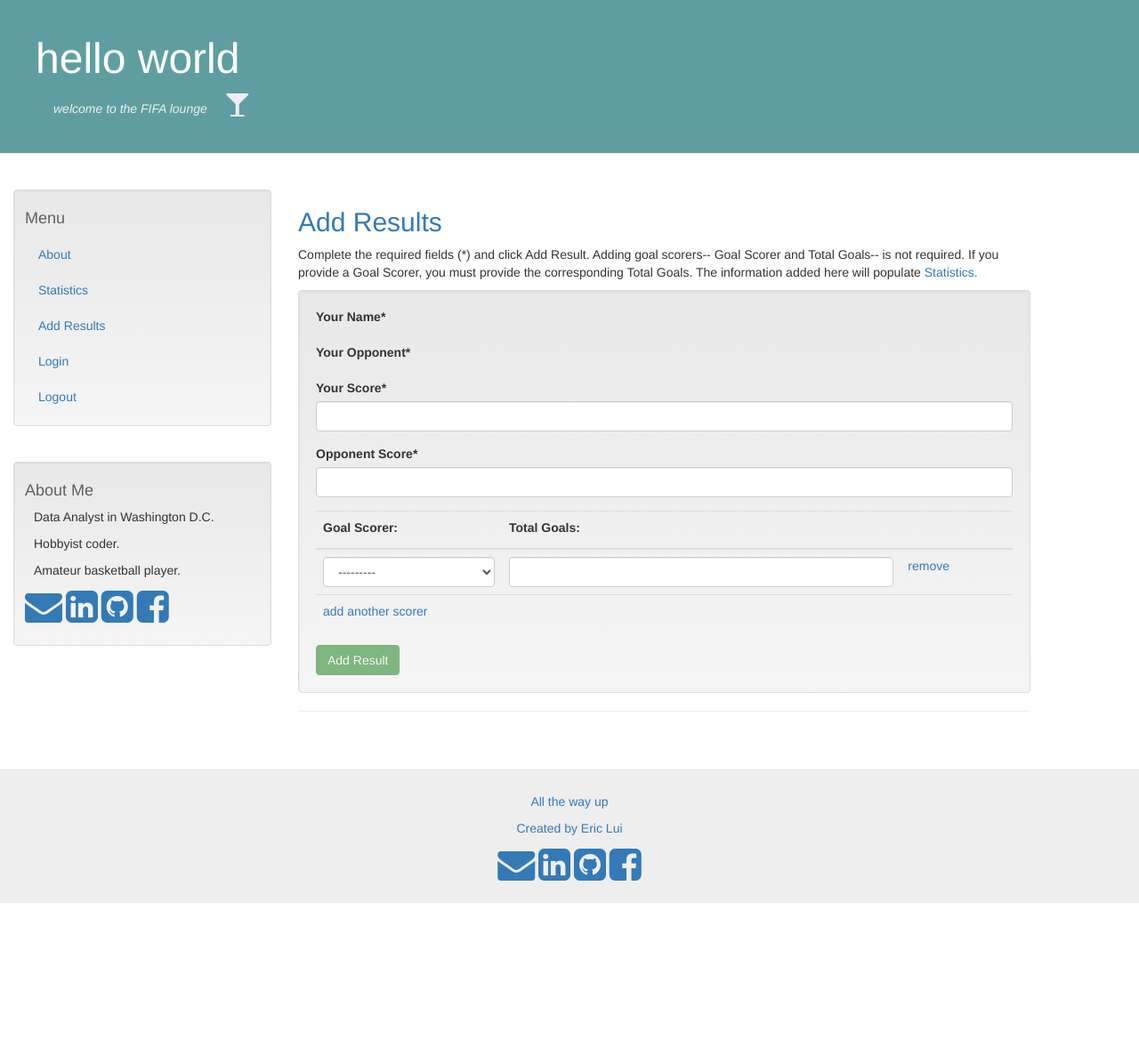
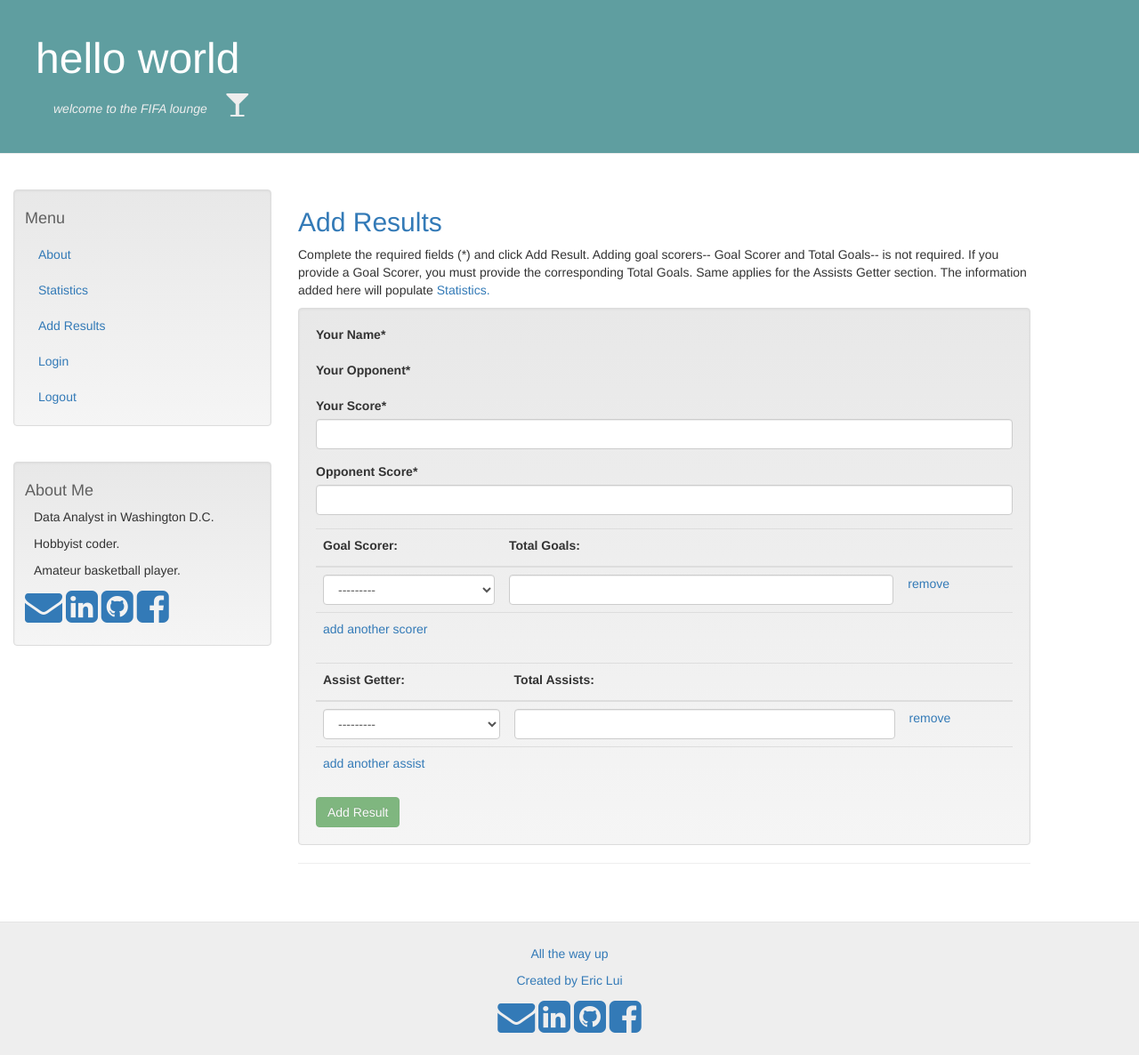
Before and after one commit to elui224/my-first-blog, a Django app: page /add_results/ in a window 1280 px wide. Shown: the whole page at 89% size. Before the commit the page ends 1015 px from the top, so only its background shows below. Run offline with Django 3.2, Linux system fonts and the light colour scheme; data that the repository does not hold is empty; some libraries are stand-ins or nearby versions.

Commit message:
adding assists model to account for assists stats

```diff
--- a/blog/forms.py
+++ b/blog/forms.py
@@ -2,7 +2,7 @@ from django import forms
 from django.core.exceptions import ValidationError
 from django.forms import inlineformset_factory, BaseInlineFormSet
 from django.utils.safestring import mark_safe
-from .models import Post, Game, Player, Goal, Season
+from .models import Post, Game, Player, Goal, Season, Assist
 
 from crispy_forms.helper import FormHelper
 
@@ -63,6 +63,16 @@ class GoalForm(forms.ModelForm):
 		}
 
 
+class AssistForm(forms.ModelForm):
+
+	class Meta:
+		model = Assist
+		fields = ["player_name","num_assists"]
+		labels = {
+			'player_name': 'Assist Getter',
+			'num_assists': 'Total Assists',
+		}
+
 
 class BaseGoalFormSet(BaseInlineFormSet):
 
@@ -87,3 +97,27 @@ class BaseGoalFormSet(BaseInlineFormSet):
 
 		except AttributeError:
 			pass
+
+class BaseAssistFormSet(BaseInlineFormSet):
+
+	def clean(self, *args, **kwargs):
+		try:
+			super(BaseAssistFormSet, self).clean()
+			if any(self.errors):
+				return
+
+			player_names = []
+			num_assist = [] # need to validate sum of goal scorers is equal to goals of home + away teams.
+			#Parent's form instance gets preserved before clean method gets called, so should be available
+
+			for form in self.forms:
+				if form.cleaned_data:
+					player_name = form.cleaned_data['player_name']
+
+					if player_name:
+						if player_name in player_names:
+							raise forms.ValidationError('Assist getters must be unique.')
+						player_names.append(player_name)
+
+		except AttributeError:
+			pass
--- a/blog/models.py
+++ b/blog/models.py
@@ -468,3 +468,46 @@ class Goal(models.Model):
 
 
 		return goal_against_rows
+
+class Assist(models.Model):
+	player_name = models.ForeignKey(Player, on_delete = models.CASCADE)
+	game 		= models.ForeignKey(Game, default = get_default_game_number, on_delete = models.CASCADE)
+	num_assists 	= models.PositiveIntegerField(null = True)
+
+	def __str__(self):
+		return '{} {}'.format("Assist",self.game)
+
+
+	# def get_goal_against_data():
+
+	# 	query_player = '''
+	# 		SELECT id, mgr, player, blog_team.manager_name opponent_scored_on, sum(num_goals) tot_goals FROM (
+	# 			SELECT blog_player.player_name player, blog_team.manager_name mgr, blog_goal.num_goals, case
+	# 				when blog_player.team_id = blog_game.opponent_first_name_id then blog_game.your_first_name_id
+	# 				when blog_player.team_id = blog_game.your_first_name_id then blog_game.opponent_first_name_id end opponent
+	# 			FROM blog_player
+	# 			INNER JOIN
+	# 			blog_team ON blog_player.team_id = blog_team.id
+	# 			INNER JOIN
+	# 			blog_goal ON blog_player.id = blog_goal.player_name_id
+	# 			INNER JOIN
+	# 			blog_game ON blog_game.id = blog_goal.game_id
+	# 			where player_team_rec_status = 'A'
+	# 			) data1
+	# 		INNER JOIN
+	# 		blog_team ON data1.opponent = blog_team.id
+	# 		WHERE opponent is not null
+	# 		GROUP BY id, mgr, player, opponent_scored_on
+	# 		ORDER BY player, mgr, tot_goals
+	# 	'''
+
+	# 	goal_against_data = Player.objects.raw(query_player)
+
+	# 	goal_against_rows = []
+
+	# 	for row in goal_against_data:
+	# 		r = ({"id":row.id, "manager": row.mgr, "player": row.player, "mgr": row.opponent_scored_on, "goals": row.tot_goals})
+	# 		goal_against_rows.append(r)
+
+
+	# 	return goal_against_rows
--- a/blog/templates/blog/add_results.html
+++ b/blog/templates/blog/add_results.html
@@ -10,7 +10,7 @@
 
 <div>
 	<h2><a>{% block title %}Add Results{% endblock %}</a></h2>
-		<p>Complete the required fields (*) and click Add Result. Adding goal scorers-- Goal Scorer and Total Goals-- is not required. If you provide a Goal Scorer, you must provide the corresponding Total Goals. The information added here will populate <a href="{% url 'statistics' %}">Statistics.</a></p>
+		<p>Complete the required fields (*) and click Add Result. Adding goal scorers-- Goal Scorer and Total Goals-- is not required. If you provide a Goal Scorer, you must provide the corresponding Total Goals. Same applies for the Assists Getter section. The information added here will populate <a href="{% url 'statistics' %}">Statistics.</a></p>
 </div>
 
 <div class = "well">
@@ -63,6 +63,50 @@
 			{% endfor %}
 
 		</table>
+
+		<table id='goal_set' class="table">
+
+			{{ formset_assists.management_form }}
+
+			{% for assist_form in formset_assists %}
+
+		        {% if forloop.first %}
+		        <thead>
+			        <tr>
+			            {% for field in assist_form.visible_fields %}
+			            	<th>{{ field.label_tag }}</th>
+			            {% endfor %}
+			        </tr>
+		        </thead>
+		        {% endif %}
+
+			    <tbody>
+				    <tr class='rowset_row_assist'>
+
+			            {% for field in assist_form.visible_fields %}
+
+			                <td>
+			                	{% if forloop.first %}
+
+			                		{%  for hidden in assist_form.hidden_fields %}{{ hidden }}{% endfor %}
+			                		{% if assist_form.instance.pk %}{{ assist_form.DELETE }}{% endif %}
+
+			                	{% endif %}
+
+			                	<!-- {{ field|as_crispy_field}}  -->
+			                	{{ field }}{% if field.errors %} <span class = 'text-danger small'><strong>{{ field.errors|escape }}<strong> </span>{% endif %}
+
+			                </td>
+
+			            {% endfor %}
+
+			        </tr>
+				</tbody>
+
+			{% endfor %}
+
+		</table>
+
 	{% if user.is_authenticated %}
 	<input type="submit" class="btn btn-success" value="Add Result" />
 	{% else %}
@@ -114,6 +158,12 @@
 	        deleteText: 'remove',
 	        prefix: 'goal_set' //Must prefix for inline formsets.
 	    });
+
+	    $('.rowset_row_assist').formset({
+	        addText: 'add another assist',
+	        deleteText: 'remove',
+	        prefix: 'assist_set' //Must prefix for inline formsets.
+	    });
 	</script>
 
 
--- a/blog/views.py
+++ b/blog/views.py
@@ -11,8 +11,8 @@ from django.utils import timezone
 from django.urls import reverse_lazy
 from django.core.urlresolvers import reverse
 from django.views.generic import DetailView, TemplateView, CreateView, ListView, DeleteView, UpdateView
-from .forms import PostForm, GameForm, GoalForm, BaseGoalFormSet
-from .models import Post, Game, Team, Goal, Player
+from .forms import PostForm, GameForm, GoalForm, AssistForm, BaseGoalFormSet, BaseAssistFormSet
+from .models import Post, Game, Team, Goal, Player, Assist
 
 
 from rest_framework.views import APIView
@@ -116,6 +116,8 @@ def add_results(request):
     game = Game.objects.all().order_by('-timestamp')[:num_games_display]
     GoalFormSet = inlineformset_factory(Game, Goal, form= GoalForm, formset=BaseGoalFormSet, max_num= 10, extra= 1, can_delete = True)
     formset = GoalFormSet()
+    AssistFormSet = inlineformset_factory(Game, Assist, form= AssistForm, formset=BaseAssistFormSet, max_num= 10, extra= 1, can_delete = True)
+    formset_assists = AssistFormSet()
 
     if request.method == "POST":
         form = GameForm(request.POST or None)
@@ -123,12 +125,15 @@ def add_results(request):
         if form.is_valid():
             result = form.save(commit=False)
             formset = GoalFormSet(request.POST or None, instance=result)
+            formset_assists = AssistFormSet(request.POST or None, instance=result)
 
             if all([gs.is_valid() for gs in formset]): #ensures all objects of formset is valid, if there are multiple objects.
-                result.save()
-                formset.save()
-                messages.success(request, 'Results Added!')
-                return redirect('add_results')
+                if all([gs_assist.is_valid() for gs_assist in formset_assists]):
+                    result.save()
+                    formset.save()
+                    formset_assists.save()
+                    messages.success(request, 'Results Added!')
+                    return redirect('add_results')
             else:
                 messages.warning(request, 'There are errors.')
     else:
@@ -138,7 +143,8 @@ def add_results(request):
         'num_games_display': num_games_display,
         'form': form,
         'game': game,
-        'formset': formset
+        'formset': formset,
+        'formset_assists': formset_assists,
     }
 
     return render(request, 'blog/add_results.html', context)
@@ -149,6 +155,8 @@ def edit_results(request, pk):
     game = get_object_or_404(Game, pk=pk)
     GoalFormSet = inlineformset_factory(Game, Goal, form= GoalForm, formset=BaseGoalFormSet, max_num= 10, extra= 1, can_delete = True)
     formset = GoalFormSet(instance=game)
+    AssistFormSet = inlineformset_factory(Game, Assist, form= AssistForm, formset=BaseAssistFormSet, max_num= 10, extra= 1, can_delete = True)
+    formset_assists = AssistFormSet(instance=game)
 
     if request.method == "POST":
         form = GameForm(request.POST or None, request.FILES, instance=game)
@@ -157,12 +165,15 @@ def edit_results(request, pk):
         if form.is_valid():
             result = form.save(commit=False)
             formset = GoalFormSet(request.POST or None, request.FILES, instance=game)
+            formset_assists = AssistFormSet(request.POST or None, instance=result)
 
-            if all([gs.is_valid() for gs in formset]):
-                result.save()
-                formset.save()
-                messages.success(request, 'Result Updated!')
-                return redirect('/add_results/')
+            if all([gs.is_valid() for gs in formset]): #ensures all objects of formset is valid, if there are multiple objects.
+                if all([gs_assist.is_valid() for gs_assist in formset_assists]):
+                    result.save()
+                    formset.save()
+                    formset_assists.save()
+                    messages.success(request, 'Results Updated!')
+                    return redirect('/add_results/')
             else:
                 messages.warning(request, 'There are errors.')
 
@@ -173,6 +184,7 @@ def edit_results(request, pk):
     context = {
         'form': form,
         'formset': formset,
+        'formset_assists': formset_assists,
     }
 
     return render(request, 'blog/edit_results.html', context)
```
Also changed, not shown: blog/templates/blog/edit_results.html (+50 -0 lines), blog/migrations/0009_assist.py (added).
